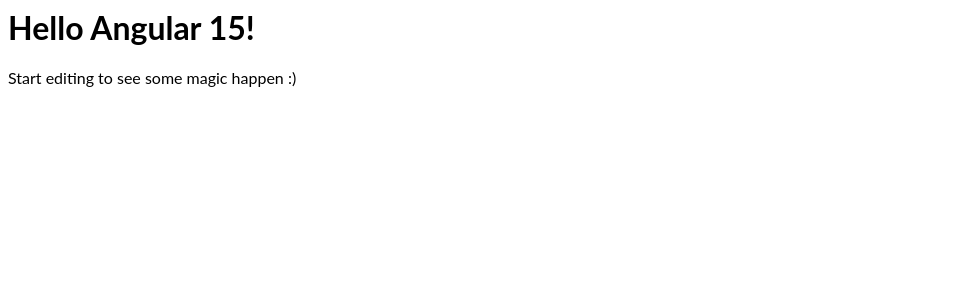
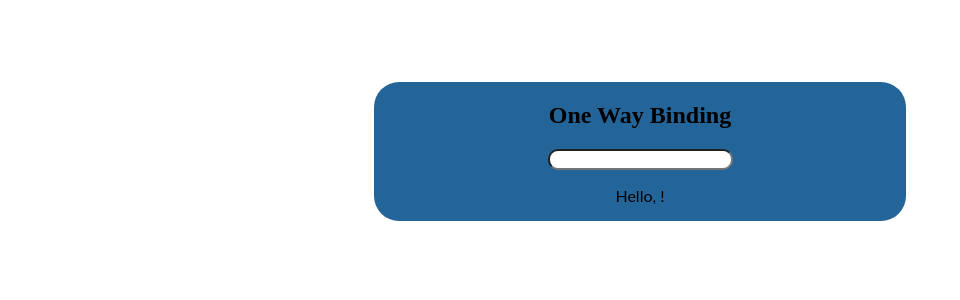
Before and after one commit to suriyaG1303/task-1, an Angular app: page / in a window 1280 px wide. Shown: the top 300 px of the page, without its empty margins (0-960 px from the left). Built offline with nearby package versions, Linux system fonts and the light colour scheme.

Commit message:
3 files modified

```diff
--- a/src/app/app.component.css
+++ b/src/app/app.component.css
@@ -1,3 +1,19 @@
 p {
+  height: fit-content;
   font-family: Lato;
 }
+.bind{
+    display: flex;
+    margin: 82px auto 32px;
+    padding: 0px 16px;
+    max-width: 500px;
+    flex-direction: column;
+    align-items: center;
+    color: #00000;
+    background-color:#236598;
+    border-radius: 25px;
+}
+.ai{
+  border-radius: 10px;
+  height: fit-content;
+}
--- a/src/app/app.component.html
+++ b/src/app/app.component.html
@@ -1,4 +1,7 @@
-<hello name="{{ name }}"></hello>
-<p>
-  Start editing to see some magic happen :)
-</p>
+<!-- <button (click)="myFunction()">Show alert</button> -->
+
+<div class="bind">
+<h2>One Way Binding </h2>
+<input type="text" class="ai" [(ngModel)]="name">
+<p>Hello, {{name}} !</p>
+</div>
--- a/src/app/app.component.ts
+++ b/src/app/app.component.ts
@@ -1,4 +1,4 @@
-import { Component, VERSION } from '@angular/core';
+import { Component } from '@angular/core';
 
 @Component({
   selector: 'my-app',
@@ -6,5 +6,11 @@
   styleUrls: [ './app.component.css' ]
 })
 export class AppComponent  {
-  name = 'Angular ' + VERSION.major;
+  // <button (click)='myFunction()' >Show alert</button>
+  //  myFunction(): string{
+  //      alert('Show');
+  //      return ;
+  //  }
+   name = '';
+
 }
```
